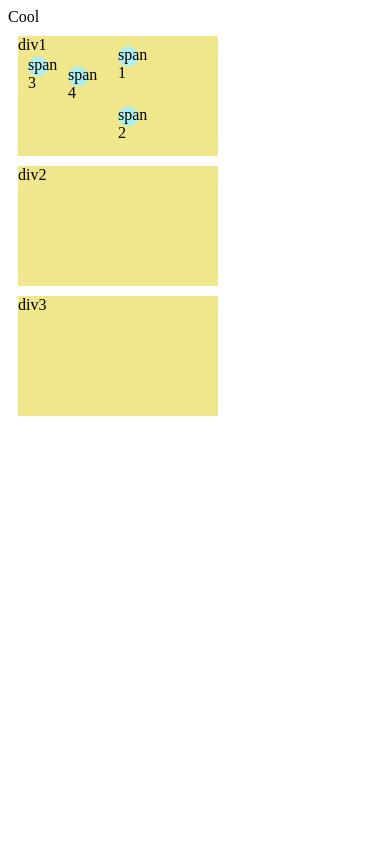
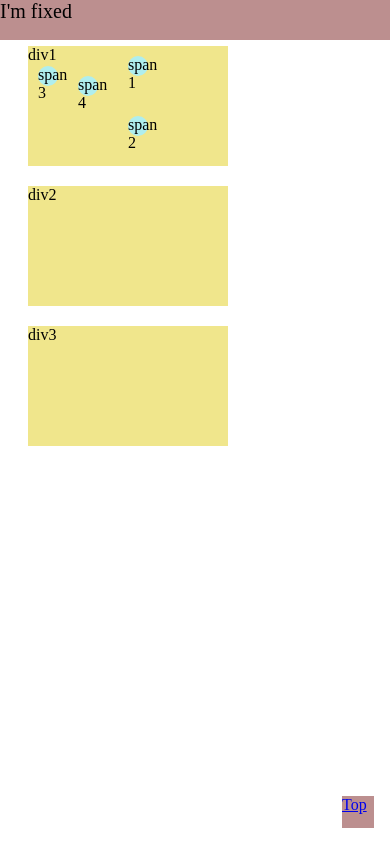
Before and after one commit to trishsky/trish.github.io, a plain HTML site: page index.html in a window 390 px wide. Drawn offline with Linux system fonts and the light colour scheme.

Commit message:
Baseline for mobile-first design

```diff
--- a/index.html
+++ b/index.html
@@ -9,7 +9,8 @@
             height: 120px;
             /* overflow: hidden */
             background-color: khaki;
-            margin: 10px
+            /* margin-top: 20px; */
+            margin: 20px
         }
 
         span {
@@ -22,11 +23,38 @@
             background-color: paleturquoise;
             border-radius: 50%
         }
+
+        #fixed {
+            width: 100%;
+            height: 2em;
+            font-size: 20px;
+            top: 0;
+            left: 0;
+            background-color: rosybrown;
+            position: fixed;
+            margin: 0;
+            z-index: 50;
+        }
+
+        #footer {
+            width: 2em;
+            height: 2em;
+            position: fixed;
+            bottom: 1em;
+            right: 1em;
+            background-color: rosybrown;
+            margin: 0;
+            z-index: 50;
+        }
     </style>
 </head>
 
 <body>
     Cool
+    <div id="fixed">I'm fixed</div>
+
+    <div id="footer"><a href="#top">Top</a></div>
+
     <div>div1
         <span style="left: 100px; top: 10px">span 1</span>
         <span style="left: 100px; top: 70px">span 2</span>
```
Also changed, not shown: mobile.html (added, +29 -0 lines).
